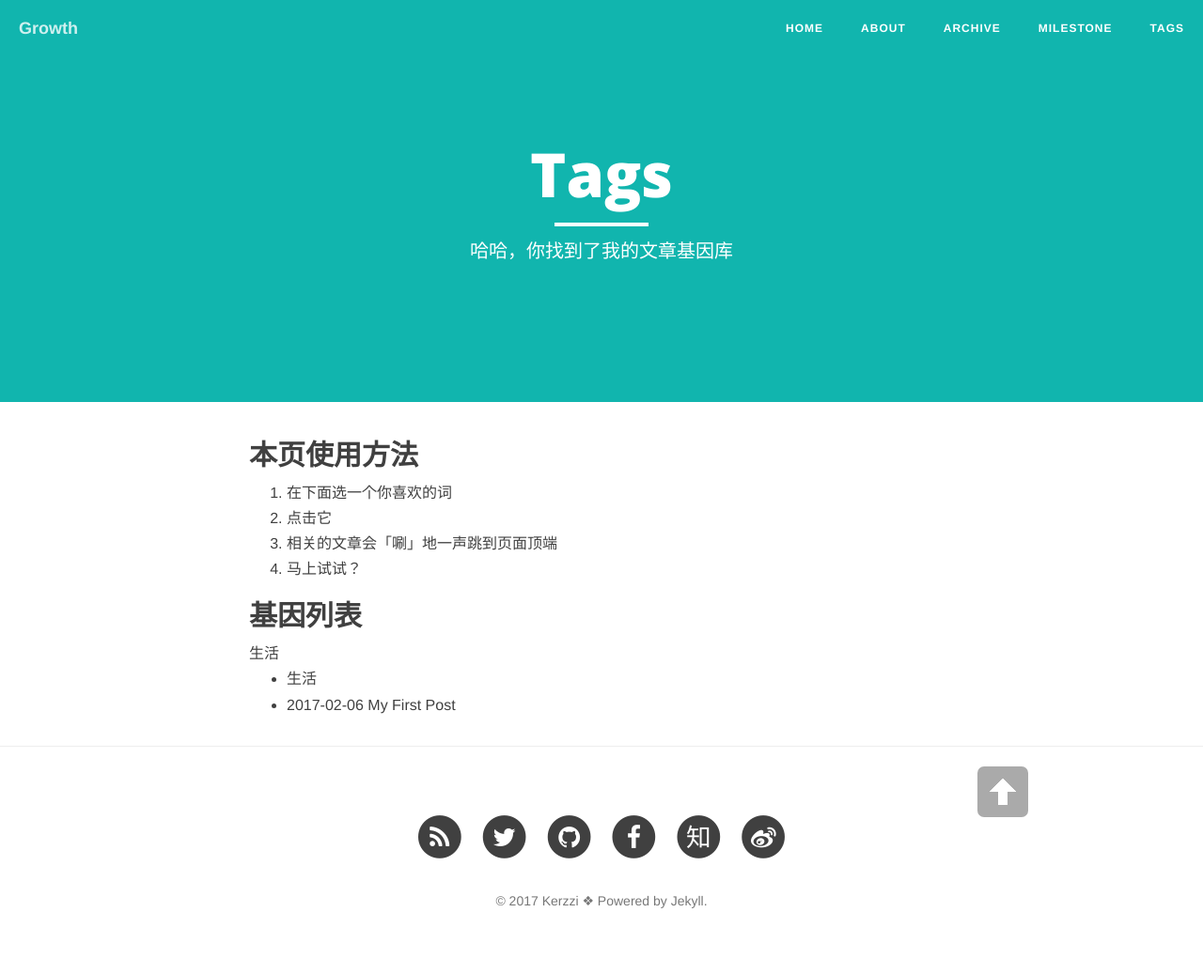
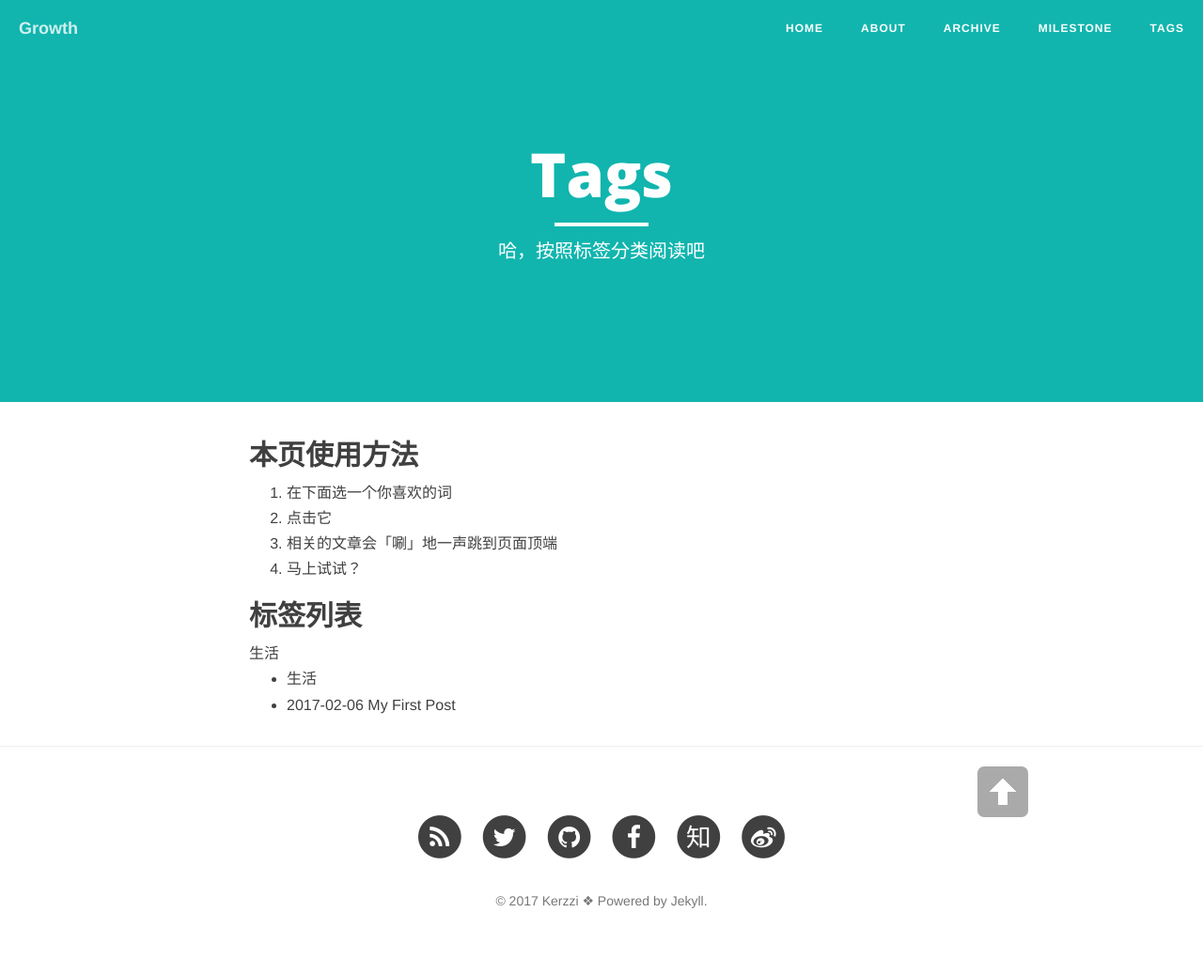
Before and after one commit to Kerzzi/Kerzzi-blog-01, a Jekyll site: the page built from tags.md, in a window 1280 px wide. Shown: the whole page at 94% size. Built offline with Jekyll 4.4.1, drawn with Linux system fonts in a browser that asks for light colours; nearby versions of some CDN libraries; library files that are not in the unit come from our copies.

Commit message:
20170802

```diff
--- a/tags.md
+++ b/tags.md
@@ -1,7 +1,7 @@
 ---
 layout: page
 title: "Tags"
-description: "哈哈，你找到了我的文章基因库"
+description: "哈，按照标签分类阅读吧"
 header-img: "img/semantic.jpg"
 ---
 
@@ -12,7 +12,7 @@ header-img: "img/semantic.jpg"
 3. 相关的文章会「唰」地一声跳到页面顶端
 4. 马上试试？
 
-## 基因列表
+## 标签列表
 
 
 <div id='tag_cloud'>
```
